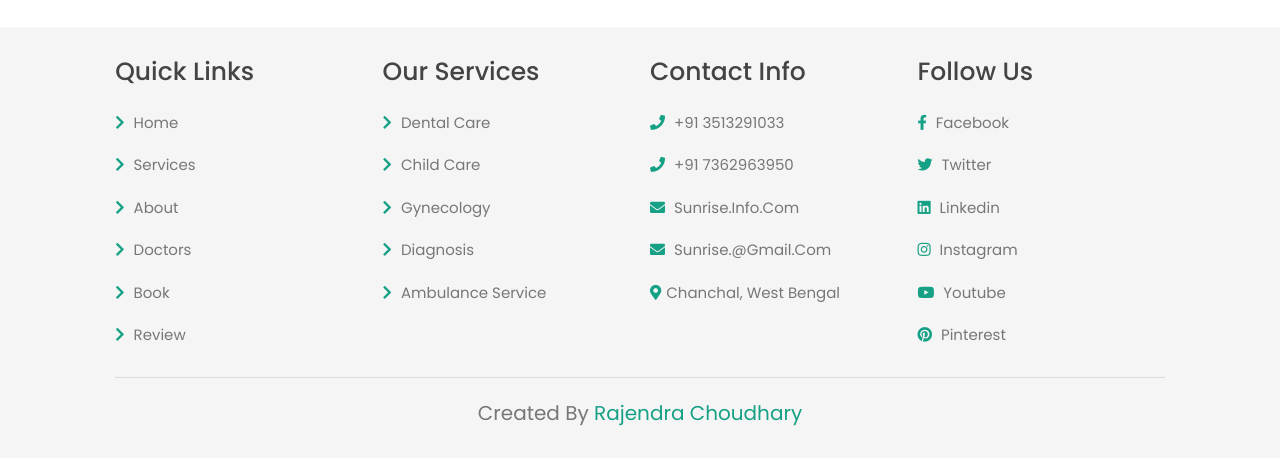
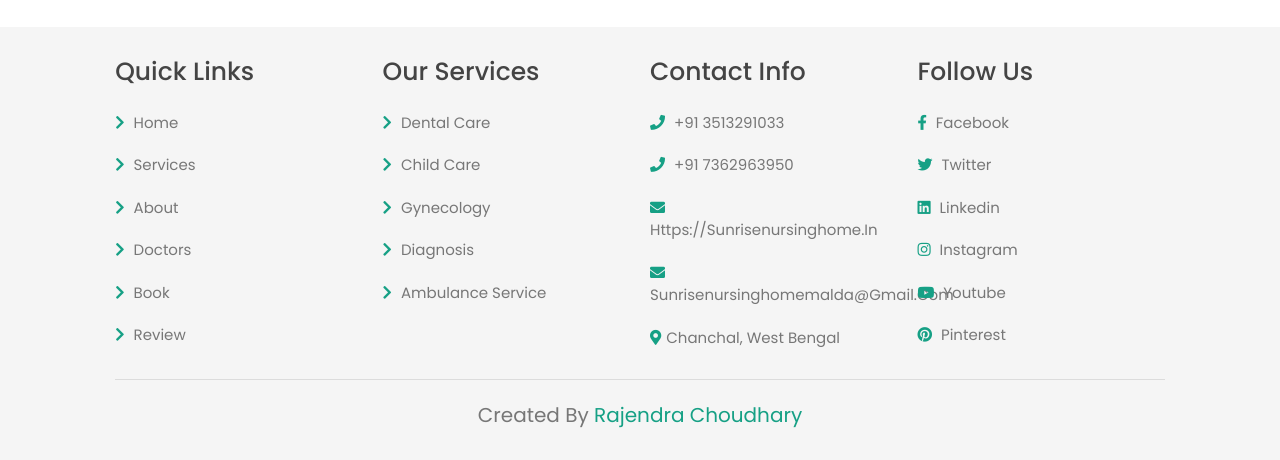
Before and after one commit to rajendra02022/Sunrise-website, a plain HTML site: page index.html in a window 1280 px wide. Shown: the part 4904-5364 px from the top of the page. Drawn offline with nearby package versions, Linux system fonts and the light colour scheme; grey boxes are pictures that could not be loaded.

Commit message:
Update index.html

```diff
--- a/index.html
+++ b/index.html
@@ -364,8 +364,8 @@
                 <h3>contact info</h3>
                 <a href="#"> <i class="fas fa-phone"></i> +91 3513291033</a>
                 <a href="#"> <i class="fas fa-phone"></i> +91 7362963950</a>
-                <a href="#"> <i class="fas fa-envelope"></i> sunrise.info.com</a>
-                <a href="#"> <i class="fas fa-envelope"></i> sunrise.@gmail.com</a>
+                <a href="#"> <i class="fas fa-envelope"></i> https://sunrisenursinghome.in</a>
+                <a href="#"> <i class="fas fa-envelope"></i> sunrisenursinghomemalda@gmail.com</a>
                 <a href="#"> <i class="fas fa-map-marker-alt"></i>Chanchal, West Bengal</a>
             </div>
             <div class="box">
```
